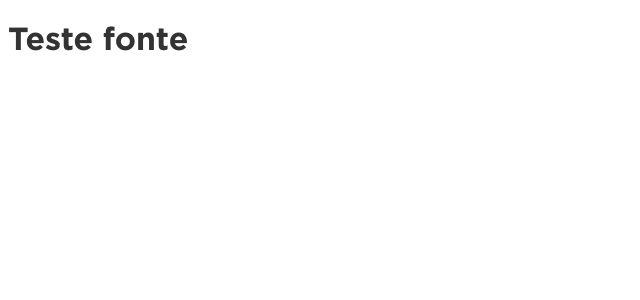
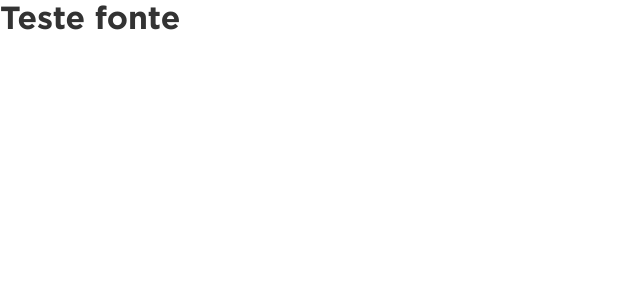
Before and after one commit to GeracNeto/SmartFitProject, an Angular app: page / in a window 1280 px wide. Shown: the top 300 px of the page, without its empty margins (0-640 px from the left). Built offline with nearby package versions, Linux system fonts and the light colour scheme.

Commit message:
update global styles and creates new color variables

```diff
--- a/src/styles.scss
+++ b/src/styles.scss
@@ -1,3 +1,15 @@
+ * {
+     font-family: 'Gotham';
+     box-sizing: border-box;
+     padding: 0;
+     margin: 0;
+ }
+
+ border {
+     height: 100%;
+     width: 100%;
+ }
+
  @font-face {
      font-family: 'Gotham';
      src: url('assets/fonts/Gotham/gotham-light.woff2') format('truetype');
--- a/src/styles/variables.scss
+++ b/src/styles/variables.scss
@@ -1,5 +1,7 @@
 $dark-grey: #333333;
 $light-grey: #808080;
+
+$black: #000;
 $yellow: #FFB612;
 $red: #DC0A17;
 $green: #2FC022;
```
